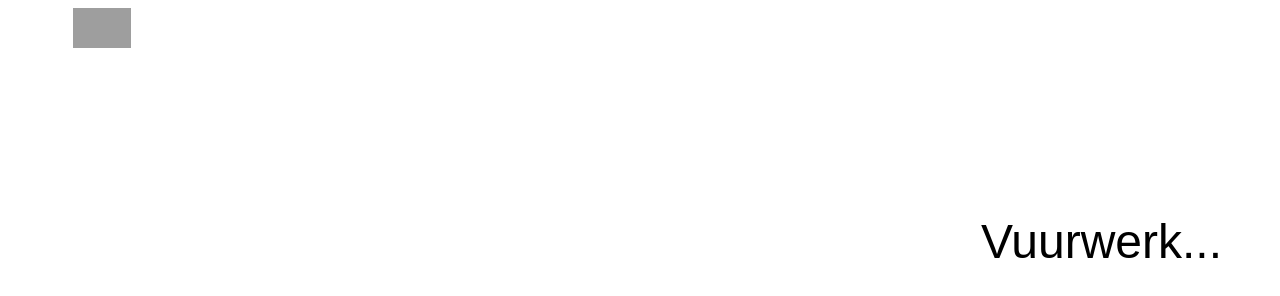
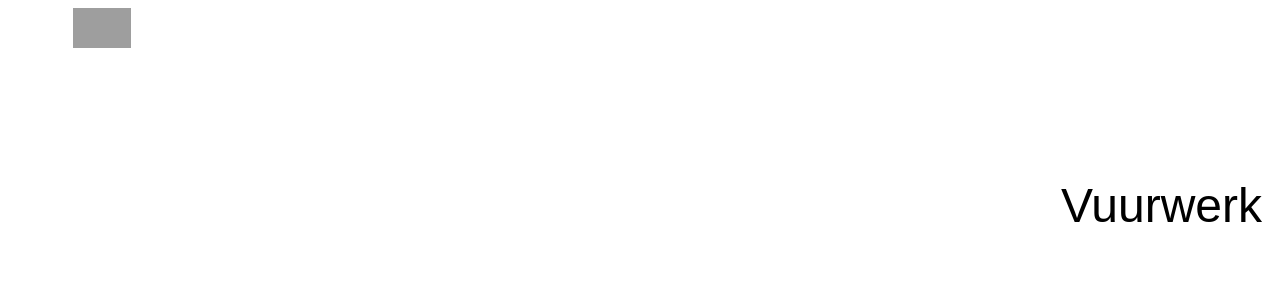
Before and after one commit to Trojka/trojka.github.io, a plain HTML site: page newyear/index.html in a window 1280 px wide. Drawn offline with Linux system fonts and the light colour scheme; grey boxes are pictures that could not be loaded.

Commit message:
Formatting updates

```diff
--- a/newyear/index.html
+++ b/newyear/index.html
@@ -5,7 +5,7 @@
         <style type="text/css">
             body{font-family: arial; background: #FFFFFF}
 			#getFontSize {
-				font-size: 3em; visibility: hidden
+				font-size: 3em; visibility: hidden; margin: 0px
 			}
         </style>
     </head>
@@ -32,8 +32,9 @@
 				<script type="IN/Share" data-url="https://trojka.github.io/newyear/index.html" data-counter="top">
 				</script>
 			</span>
+			<h1 id="getFontSize">Hide</h1>
 		</div>
-		<h1 id="getFontSize">Hidden header</h1>
+
         <div id="canvas"></div>
 
 	<!--Script at the bottom of the page-->
@@ -41,9 +42,8 @@
 	<script type="text/javascript" src="script/jquery-3.1.1.min.js" /></script>
     <script>
 
-		var size = $("#getFontSize").css('font-size');
+		var sizeText = $("#getFontSize").css('font-size');
 
-		//alert("size:" + size);
 
 		var pathStyle = {
 			"opacity":0
@@ -54,7 +54,6 @@
 		var now = new Date();
 		//var now1 = new Date(2016, 11, 31, 23, 59, 1);
 
-		//console.log(now);
 
 		function pad2(num) {
 			var s = "0" + num;
@@ -97,7 +96,7 @@
 
 			var timeMessage = "";
 			if (days > 0)
-				timeMessage = "Nog langer dan " + days + ((days > 1) ? " dagen" : " dag");
+				timeMessage = "Over " + days + ((days > 1) ? " dagen" : " dag");
 			else {
 				var hoursMessage = "";
 				if (hours > 0)
@@ -156,37 +155,35 @@
 
 
 		var timeFunction = function () {
-			var fullPrettyMessage = prettyFullTimespan(new Date(), newYear)
-			//console.log(fullPrettyMessage);
+			var fullPrettyMessage = prettyFullTimespan(new Date(), newYear);
 
 			var prettyTimeElem = paper.getById('timeText');
 			if (prettyTimeElem == undefined) {
-				console.log("prettyTimeElem == undefined");
 				var verticalOffset = 170;
 				var logoMargin = 30;
 				trojkaLogo(paper, offsetWidth / 2, verticalOffset/2, (verticalOffset - 2*logoMargin));
-				prettyTimeElem = paper.text(offsetWidth / 2, verticalOffset, "").attr({ id: 'timeText' }).attr({ "font-size": size, "font-family": "Arial, Helvetica, sans-serif", "text-anchor": "middle" }).attr({ fill: '#000000' });
+				prettyTimeElem = paper.text(offsetWidth / 2, verticalOffset, "").attr({ id: 'timeText' }).attr({ "font-size": sizeText, "font-family": "Arial, Helvetica, sans-serif", "text-anchor": "middle" }).attr({ fill: '#000000' });
 				prettyTimeElem.id = 'timeText';
 			}
 			prettyTimeElem.attr({ text: fullPrettyMessage });
 		};
 
 
-		//console.log(prettyMessage);
+        var paper = Raphael("canvas", '100%', 500);
+        var offsetWidth = $("#canvas").width();
+        var textPositionY = 50;
+        var textPadding = 5;
+        var verticalSpacing = parseFloat(sizeText);
+        var conversationMargin = 10;
 
-
-
-
-        var paper = Raphael("canvas", '100%', 500);
-		var offsetWidth = $("#canvas").width();
-
-		var t11 = paper.text(50, 50, "Wat gebeurt er?").attr({ "font-size": size, "font-family": "Arial, Helvetica, sans-serif", "text-anchor": "start" }).attr({ fill: '#FFFFFF' });
-		var t21 = paper.text(offsetWidth - 50, 70, "Vuurwerk...").attr({ "font-size": size, "font-family": "Arial, Helvetica, sans-serif", "text-anchor": "end" }).attr({ fill: '#FFFFFF' });
-		var t12 = paper.text(50, 90, "Wanneer?").attr({ "font-size": size, "font-family": "Arial, Helvetica, sans-serif", "text-anchor": "start" }).attr({ fill: '#FFFFFF' });
-		var t22 = paper.text(offsetWidth - 50, 110, prettyMessage).attr({ "font-size": size, "font-family": "Arial, Helvetica, sans-serif", "text-anchor": "end" }).attr({ fill: '#FFFFFF' });
-		var t13 = paper.text(50, 130, "Nog zo lang?").attr({ "font-size": size, "font-family": "Arial, Helvetica, sans-serif", "text-anchor": "start" }).attr({ fill: '#FFFFFF' });
-		var t24 = paper.text(offsetWidth - 50, 150, "Yep, kom dan nog eens terug.").attr({ "font-size": size, "font-family": "Arial, Helvetica, sans-serif", "text-anchor": "end" }).attr({ fill: '#FFFFFF' });
-		var t14 = paper.text(50, 170, "Doe ik...").attr({ "font-size": size, "font-family": "Arial, Helvetica, sans-serif", "text-anchor": "start" }).attr({ fill: '#FFFFFF' });
+        var conversationStep = 0;
+        var t11 = paper.text(conversationMargin, textPositionY + (conversationStep * verticalSpacing), "Wat gebeurt er?").attr({ "font-size": sizeText, "font-family": "Arial, Helvetica, sans-serif", "text-anchor": "start" }).attr({ fill: '#FFFFFF' }); conversationStep++;
+        var t21 = paper.text(offsetWidth - conversationMargin, textPositionY + (conversationStep * verticalSpacing), "Vuurwerk").attr({ "font-size": sizeText, "font-family": "Arial, Helvetica, sans-serif", "text-anchor": "end" }).attr({ fill: '#FFFFFF' }); conversationStep++;
+        var t12 = paper.text(conversationMargin, textPositionY + (conversationStep * verticalSpacing), "Wanneer?").attr({ "font-size": sizeText, "font-family": "Arial, Helvetica, sans-serif", "text-anchor": "start" }).attr({ fill: '#FFFFFF' }); conversationStep++;
+        var t22 = paper.text(offsetWidth - conversationMargin, textPositionY + (conversationStep * verticalSpacing), prettyMessage).attr({ "font-size": sizeText, "font-family": "Arial, Helvetica, sans-serif", "text-anchor": "end" }).attr({ fill: '#FFFFFF' }); conversationStep++;
+        var t13 = paper.text(conversationMargin, textPositionY + (conversationStep * verticalSpacing), "Nog zo lang?").attr({ "font-size": sizeText, "font-family": "Arial, Helvetica, sans-serif", "text-anchor": "start" }).attr({ fill: '#FFFFFF' }); conversationStep++;
+        var t24 = paper.text(offsetWidth - conversationMargin, textPositionY + (conversationStep * verticalSpacing), "Yep, kom dan 's terug.").attr({ "font-size": sizeText, "font-family": "Arial, Helvetica, sans-serif", "text-anchor": "end" }).attr({ fill: '#FFFFFF' }); conversationStep++;
+        var t14 = paper.text(conversationMargin, textPositionY + (conversationStep * verticalSpacing), "Doe ik").attr({ "font-size": sizeText, "font-family": "Arial, Helvetica, sans-serif", "text-anchor": "start" }).attr({ fill: '#FFFFFF' }); conversationStep++;
 
 		var fadeDuration = 700;
 		var fixDuration = 1500;
@@ -201,7 +198,6 @@
 			"fill" : "#000000",
 		}, fadeDuration, function () {
 			this.animate(fadeOutAnimation.delay(fixDuration));
-			//console.log(step);
 		});
 
 
```
